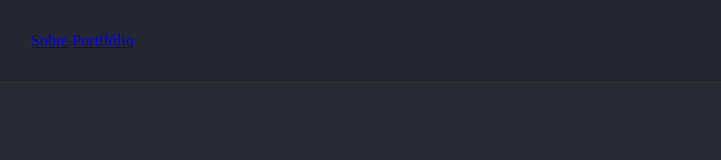
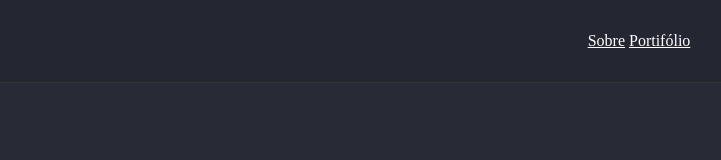
Before and after one commit to Gildinei/rocketseat-launchbase, a plain HTML site: page iniciando-no-front-end/aula-05-criando-estrutura-do-menu-com-html/index.html in a window 1280 px wide. Shown: the whole page, without its empty margins (1-722 px from the left). Drawn offline with Linux system fonts and the light colour scheme.

Commit message:
Aula 08: Conhecendo a cascata do CSS

```diff
--- a/iniciando-no-front-end/aula-05-criando-estrutura-do-menu-com-html/index.html
+++ b/iniciando-no-front-end/aula-05-criando-estrutura-do-menu-com-html/index.html
@@ -20,6 +20,14 @@
             border-bottom: 1px solid #333;
             background: rgb(0, 0, 0, 0.1);
         }
+
+        header div {
+            text-align: center;
+        }
+
+        header div a {
+            color: #FFF;
+        }
     </style>
 </head>
 
```
